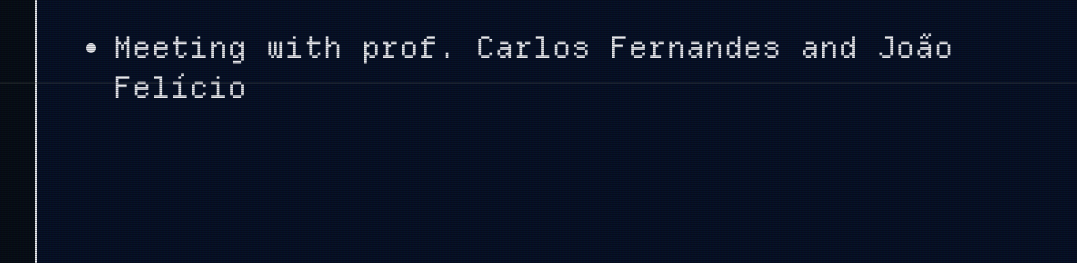
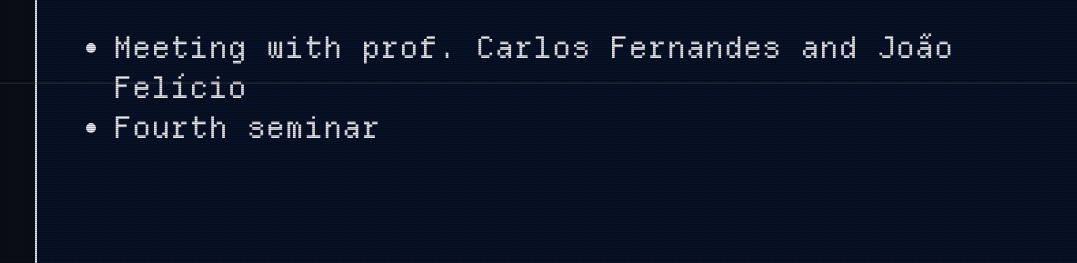
Before and after one commit to lumikalt/PIC1, an Astro site: page /blog/wp1 in a window 1280 px wide. Shown: the part 537-800 px from the top of the page, 203-1280 px from the left. Built offline with nearby package versions, Linux system fonts and the light colour scheme; Astro itself is replaced by a stand-in of ours; some packages are replaced by stand-ins of ours.

Commit message:
Forgot the 4th seminar in en

```diff
--- a/src/content/blog/wp1.md
+++ b/src/content/blog/wp1.md
@@ -14,3 +14,4 @@ lang: en
 # Meetings
 
 - Meeting with prof. Carlos Fernandes and João Felício
+- Fourth seminar
```
